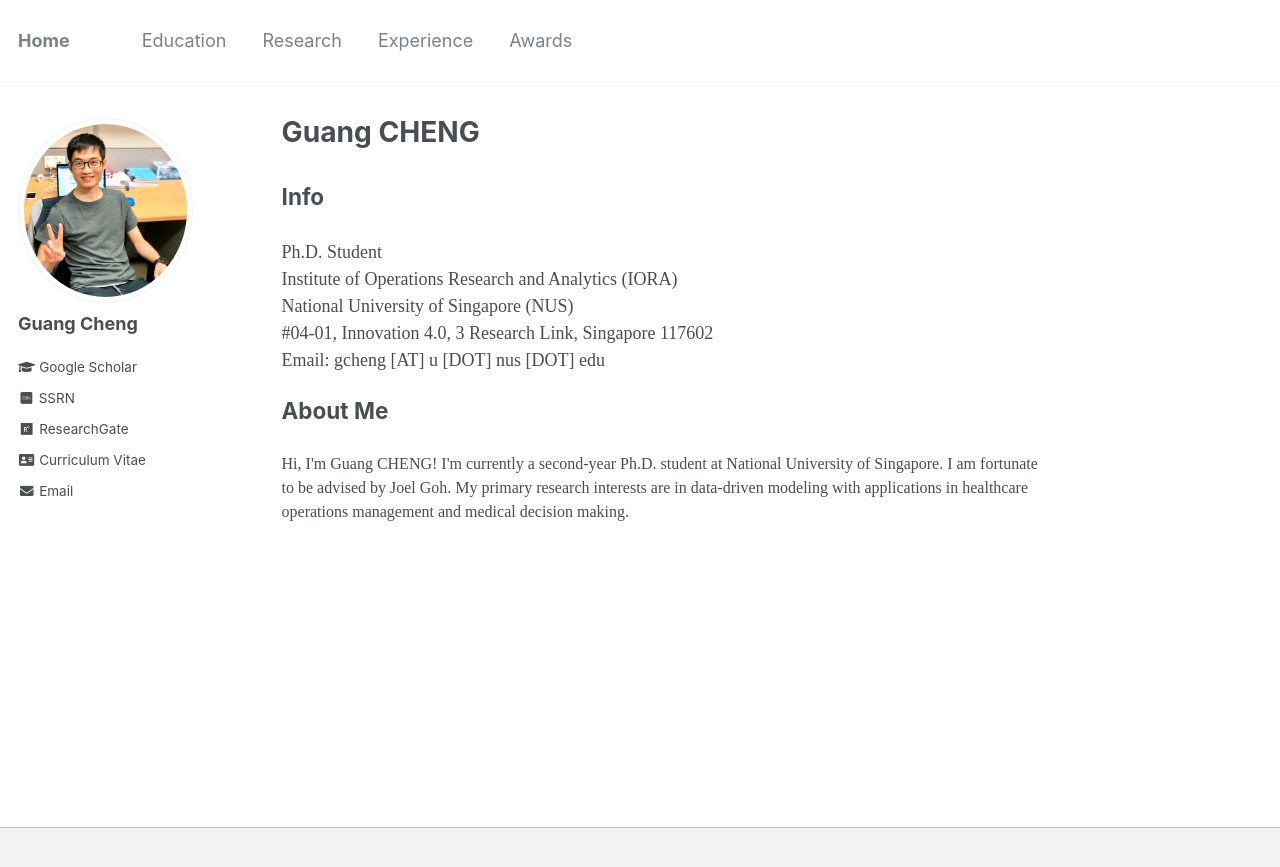
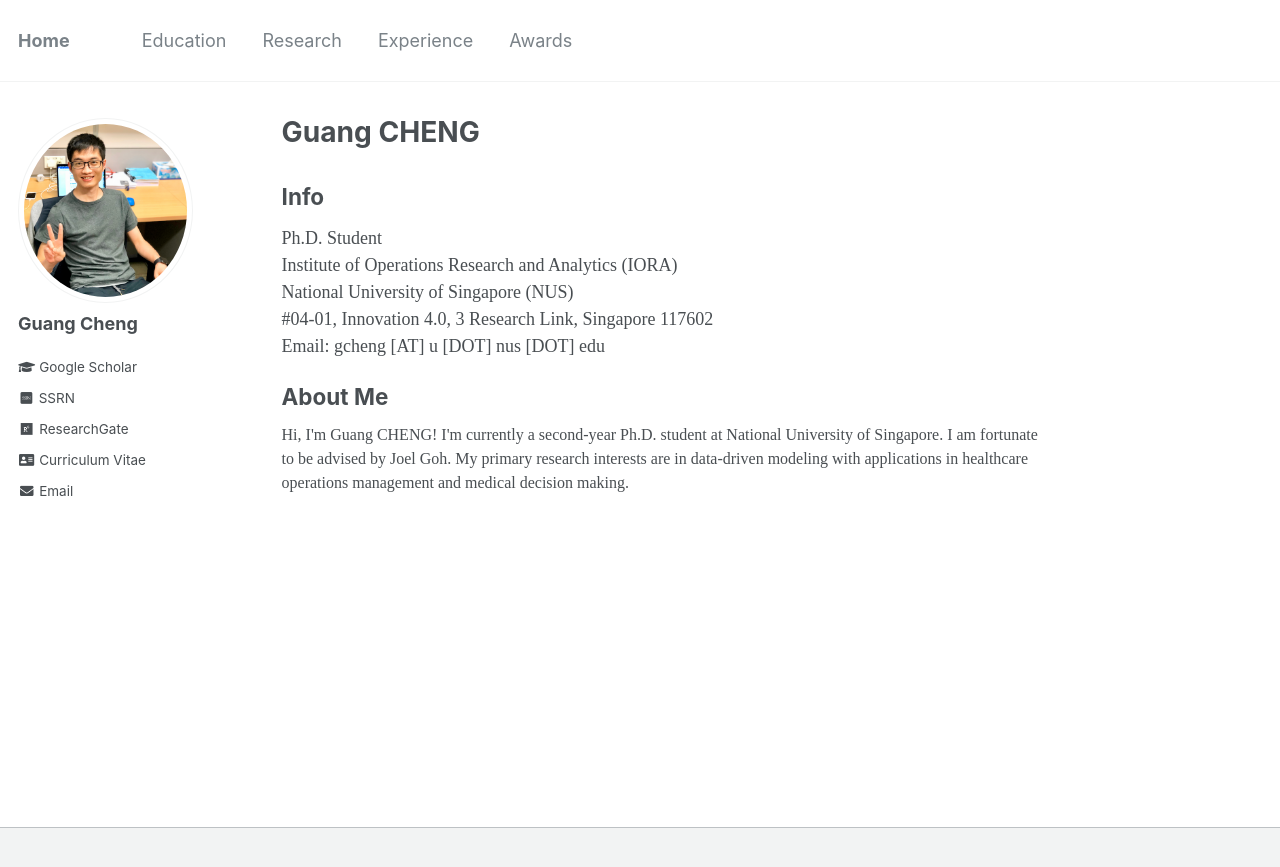
Before and after one commit to gcheng-nus/gcheng-nus.github.io, a Jekyll site: the page built from _pages/about.md, in a window 1280 px wide. Shown: the top 867 px of the page. Built offline with Jekyll 4.4.1, drawn with Linux system fonts in a browser that asks for light colours; some web fonts are replaced.

```diff
--- a/_pages/about.md
+++ b/_pages/about.md
@@ -11,7 +11,7 @@
 <body style="font-family: Time New Roman;">
 
 <h2 style="margin-top: 1em;">Info</h2>
-<p style="font-size: 18px; margin-top: 1em;">
+<p style="font-size: 18px; margin-top: 0.2em;">
   Ph.D. Student  <br>
   Institute of Operations Research and Analytics (IORA)  <br>
   National University of Singapore (NUS)   <br>
@@ -20,7 +20,7 @@
 </p>
 
 <h2>About Me</h2>
-<p style="font-size: 16px; margin-top: 1em">
+<p style="font-size: 16px">
 Hi, I'm Guang CHENG! I'm currently a second-year Ph.D. student at National University of Singapore.
 I am fortunate to be advised by Joel Goh.
 My primary research interests are in data-driven modeling with applications in healthcare operations management and medical decision making.
```
